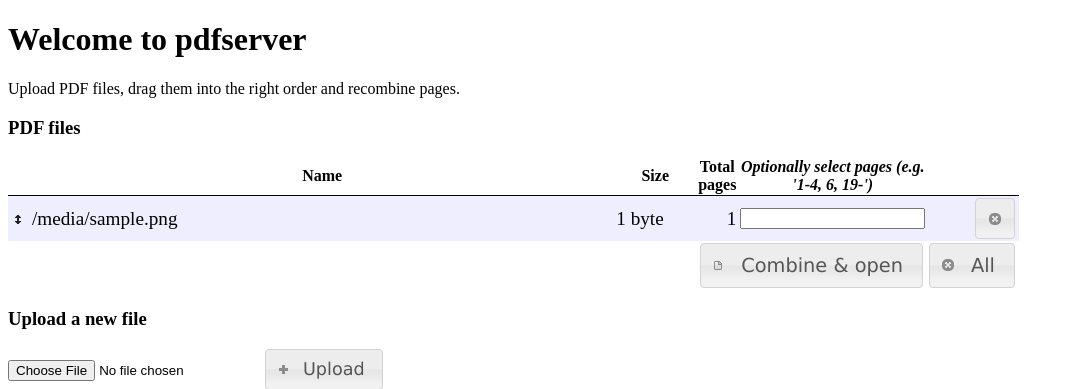
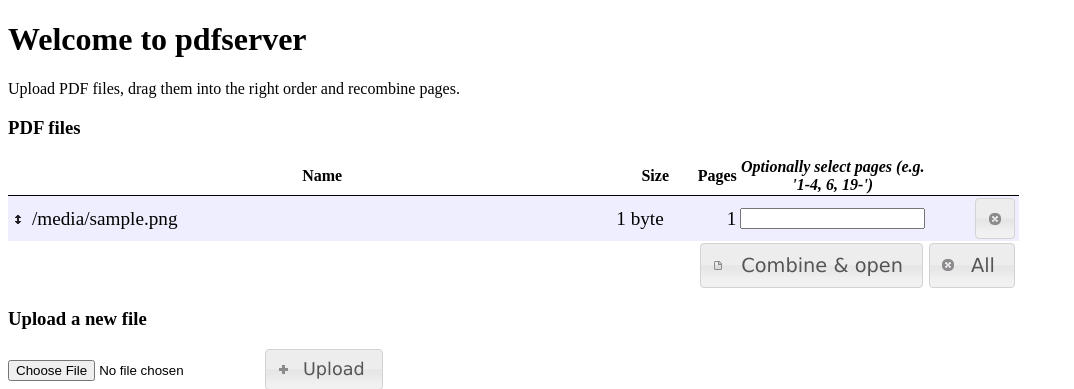
Before and after one commit to cburgmer/pdfserver, a Django app: template pdfserver/templates/main.html in a window 1280 px wide. Shown: the top 389 px of the page, without its empty margins (0-1074 px from the left). Run offline with Django 3.2, Linux system fonts and the light colour scheme; the template is opened without the code that fills it: most values are stand-ins (such as "Sample title", 1, 10 or a date in 2020); form fields are guessed from the names that the template uses.

Commit message:
Fix strings

```diff
--- a/pdfserver/templates/main.html
+++ b/pdfserver/templates/main.html
@@ -66,7 +66,7 @@
         <th style="width: 20px;"></th>
         <th>{% trans "Name" %}</th>
         <th style="width: 80px;">{% trans "Size" %}</th>
-        <th style="width: 40px;">{% trans "Total pages" %}</th>
+        <th style="width: 40px;">{% trans "Pages" %}</th>
         <th style="width: 180px;"><span style="font-style:italic;">{% trans "Optionally select pages (e.g. '1-4, 6, 19-')" %}</span></th>
         <th style="width: 40px;"></th>
     </tr>
```
Also changed, not shown: pdfserver/locale/de/LC_MESSAGES/django.po, 1 other file.
